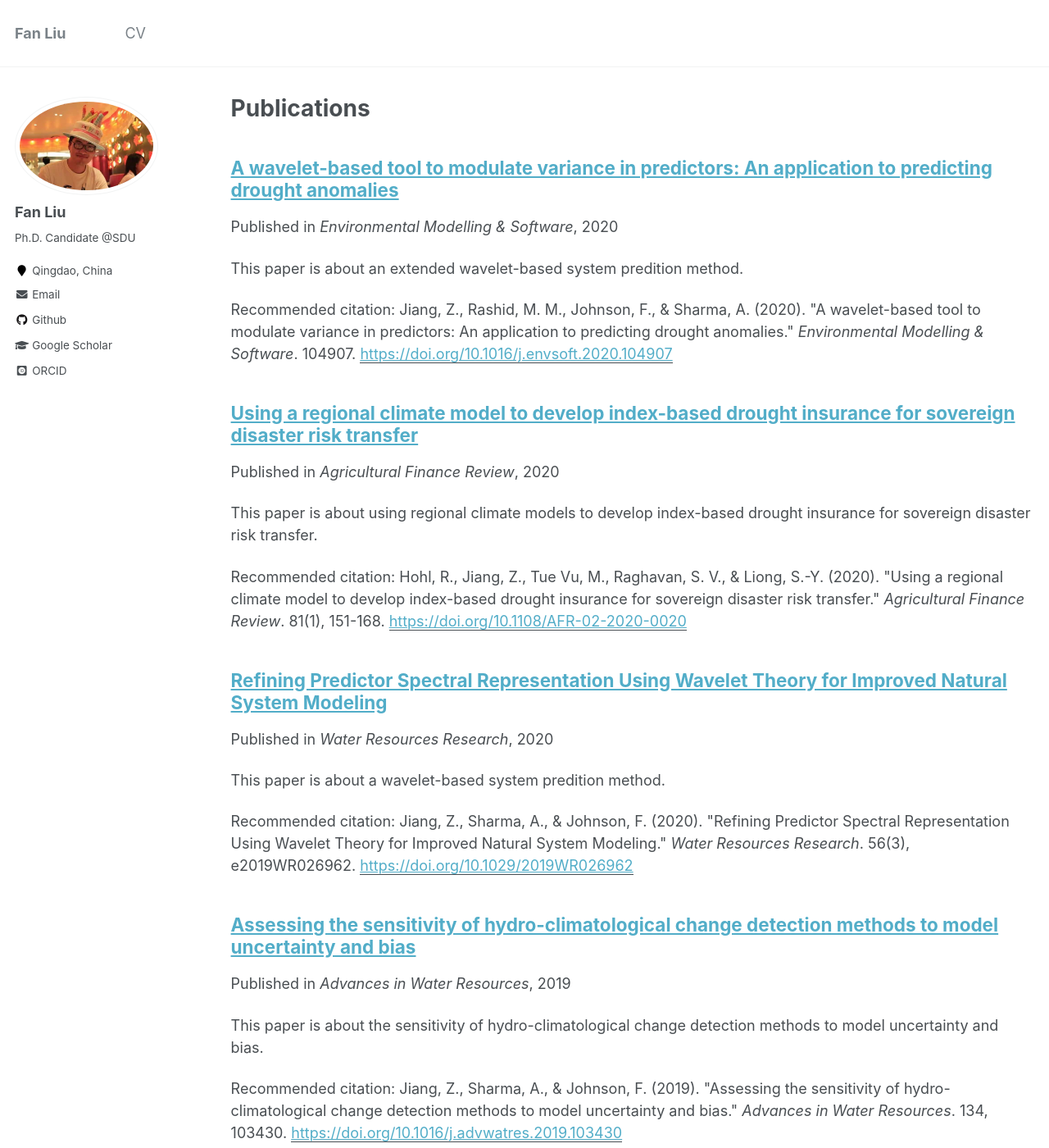
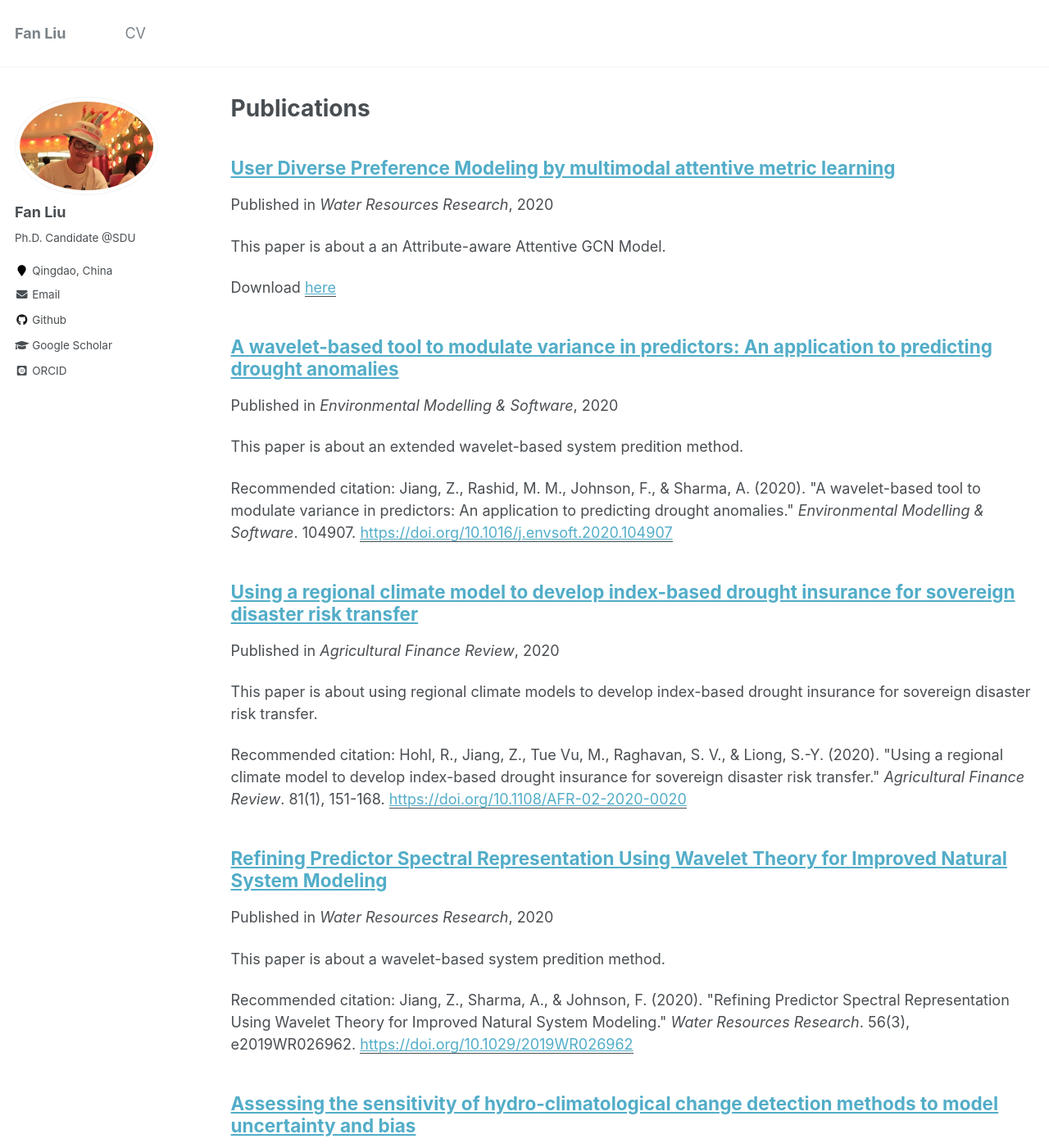
Before and after one commit to liufancs/liufancs.github.io, a Jekyll site: the page built from _pages/publications.md, in a window 1280 px wide and 1400 px high. Shown: the whole window at 82% size. Built offline with Jekyll 4.4.1, drawn with Linux system fonts in a browser that asks for light colours; some web fonts are replaced; part of the change alters nothing that is shown.

Commit message:
Update 2018-10-21-paper-MM.md

```diff
--- a/_publications/2018-10-21-paper-MM.md
+++ b/_publications/2018-10-21-paper-MM.md
@@ -1,12 +1,11 @@
 ---
-title: "User Diverse Preference Modeling by Multimodal Attentive Metric Learning"
+title: "User Diverse Preference Modeling by multimodal attentive metric learning"
 collection: publications
-permalink: /publications/2018-10-21-paper-MM.md
-excerpt: 'This paper is about User Diverse Preference Modeling.'
-date: 2018-10-21
-venue: 'Procedia Engineering'
-paperurl: 'https://dl.acm.org/doi/10.1145/3343031.3350953'
-citation: 'Fan Liu, Zhiyong Cheng, Changchang Sun, Yinglong Wang, Liqiang Nie, and Mohan Kankanhalli. 2019. User Diverse Preference Modeling by Multimodal Attentive Metric Learning. In Proceedings of the 27th ACM International Conference on Multimedia (MM '19). Association for Computing Machinery, New York, NY, USA, 1526–1534.'
+permalink: /publication/2018-10-21-paper-MM.md
+excerpt: 'This paper is about a an Attribute-aware Attentive GCN Model.'
+date: 2020-11-26
+venue: 'Water Resources Research'
+paperurl: 'https://doi.org/10.1145/3343031.3350953'
 ---
 This paper is about User Diverse Preference Modeling.
 
```
